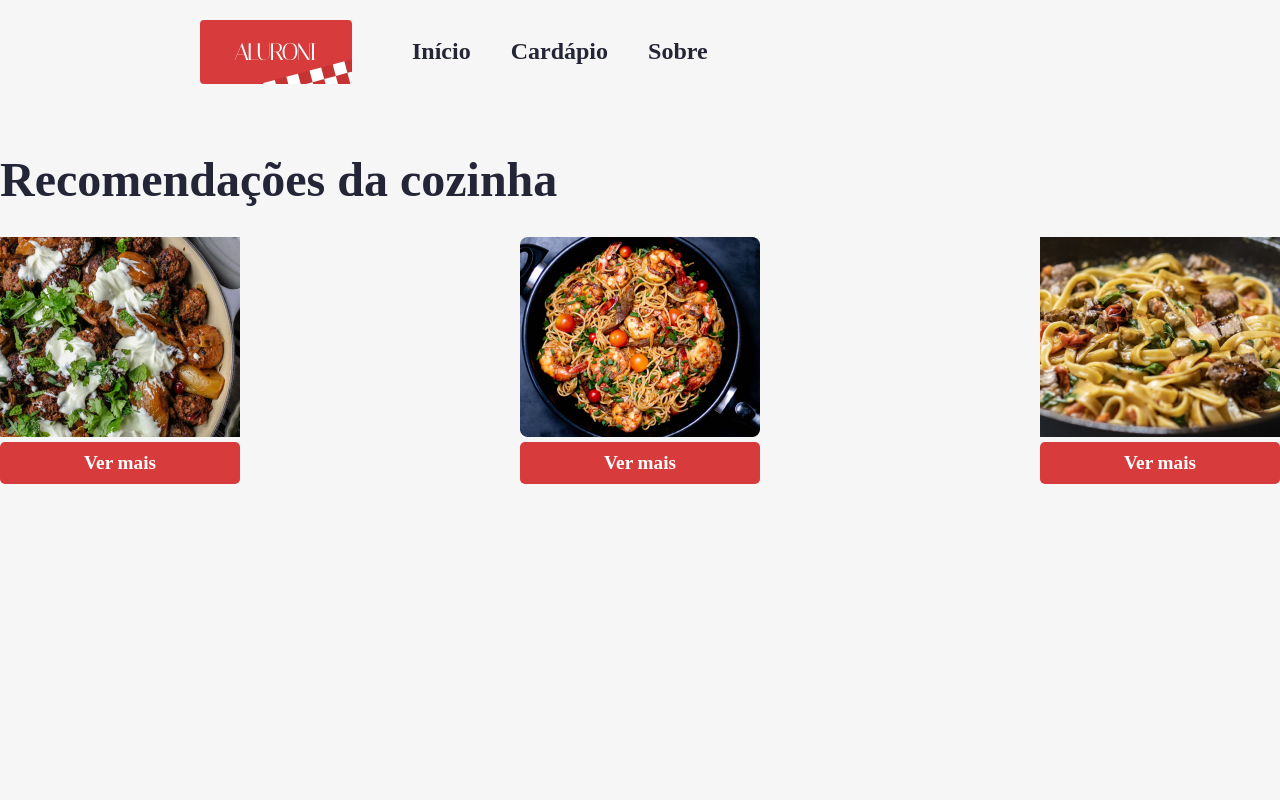
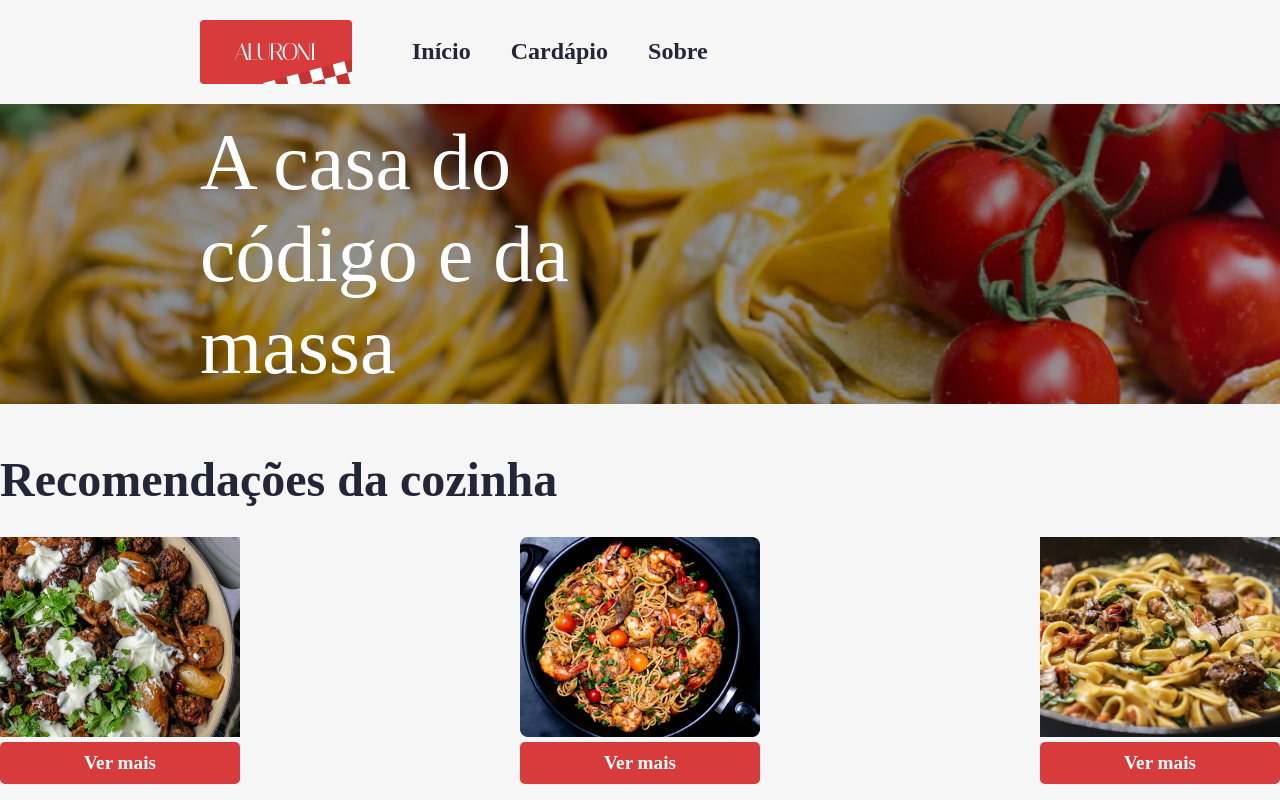
Before and after one commit to brunorochadelima/aluroni, a React (Create React App) app: page / in a window 1280 px wide. Built offline with nearby package versions, Linux system fonts and the light colour scheme; a web font is replaced by a local one.

Commit message:
Reaproveitando o Header

```diff
--- /dev/null
+++ b/src/Routes.module.scss
@@ -0,0 +1,27 @@
+@import 'styles/variaveis.scss';
+@import 'styles/breakpoints.scss';
+
+.header {
+  align-items: center;
+  background-image: url('./assets/cardapio/header.png');
+  background-size: cover;
+  background-repeat: no-repeat;
+  display: flex;
+  height: 300px;
+  padding: 0px $padding-horizontal;
+  @media (max-width: $desktop_xsm) {
+    padding: 0px $padding-horizontal-mobile;
+  }
+  @media (min-width: $desktop_xsm) and (max-width: $desktop_sm) {
+    padding: 0px $padding-horizontal-sm;
+  }
+  @media (min-width: $desktop_sm) and (max-width: $desktop_md) {
+    padding: 0px $padding-horizontal-md;
+  }
+  &__text {
+    color: white;
+    font-size: 5rem;
+    min-width: 400px;
+    width: 40%;
+  }
+}
--- a/src/pages/Cardapio/Cardapio.module.scss
+++ b/src/pages/Cardapio/Cardapio.module.scss
@@ -1,30 +1,5 @@
-@import "../../styles/variaveis.scss";
-@import "../../styles/breakpoints.scss";
-
-.header {
-  align-items: center;
-  background-image: url("../../assets/cardapio/header.png");
-  background-size: cover;
-  background-repeat: no-repeat;
-  display: flex;
-  height: 300px;
-  padding: 0px $padding-horizontal;
-  @media (max-width: $desktop_xsm) {
-    padding: 0px $padding-horizontal-mobile;
-  }
-  @media (min-width: $desktop_xsm) and (max-width: $desktop_sm) {
-    padding: 0px $padding-horizontal-sm;
-  }
-  @media (min-width: $desktop_sm) and (max-width: $desktop_md) {
-    padding: 0px $padding-horizontal-md;
-  }
-  &__text {
-    color: white;
-    font-size: 5rem;
-    min-width: 400px;
-    width: 40%;
-  }
-}
+@import 'styles/variaveis.scss';
+@import 'styles/breakpoints.scss';
 
 .cardapio {
   padding: 50px $padding-horizontal;
--- a/src/pages/Cardapio/index.tsx
+++ b/src/pages/Cardapio/index.tsx
@@ -11,10 +11,6 @@ function Cardapio() {
   const [filtro, setFiltro] = React.useState<number | null>(null);
   const [ordenador, setOrdenador] = React.useState('');
   return (
-    <main>
-      <header className={styles.header}>
-        <div className={styles.header__text}>A casa do código e da massa</div>
-      </header>
     <section className={styles.cardapio}>
       <h3 className={styles.cardapio__titulo}>Cardápio</h3>
       <Buscador busca={busca} setBusca={setBusca} />
@@ -24,7 +20,6 @@ function Cardapio() {
       </div>
       <Itens busca={busca} filtro={filtro} ordenador={ordenador} />
     </section>
-    </main>
   );
 }
 
--- a/src/routes.js
+++ b/src/routes.js
@@ -3,15 +3,21 @@ import { BrowserRouter as Router, Routes, Route } from 'react-router-dom';
 import Inicio from 'pages/Inicio';
 import Cardapio from 'pages/Cardapio';
 import Menu from 'components/menu';
+import styles from './Routes.module.scss';
 
 export default function AppRouter() {
   return (
+    <main>
       <Router>
         <Menu />
+        <header className={styles.header}>
+          <div className={styles.header__text}>A casa do código e da massa</div>
+        </header>
         <Routes>
           <Route path="/" element={<Inicio />} />
           <Route path="/cardapio" element={<Cardapio />} />
         </Routes>
       </Router>
+    </main>
   );
 }
```
Lines whose indentation alone changed are shown as unchanged.
